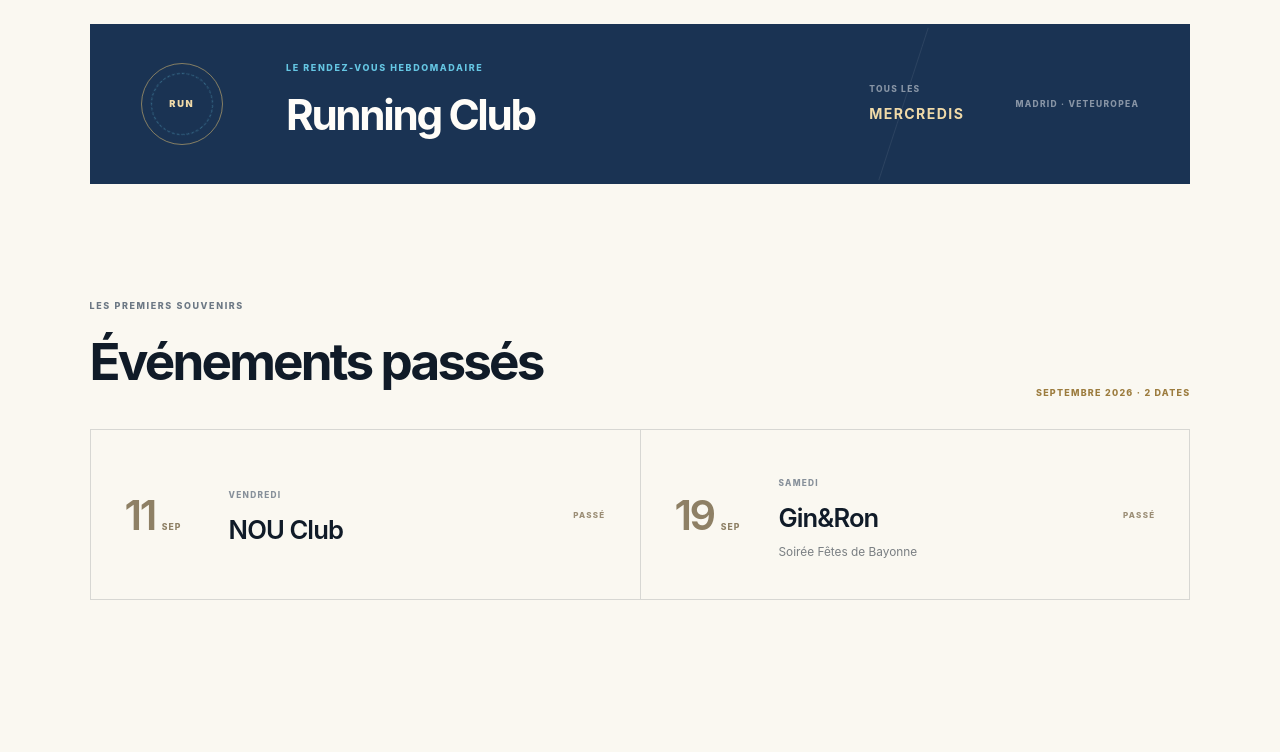
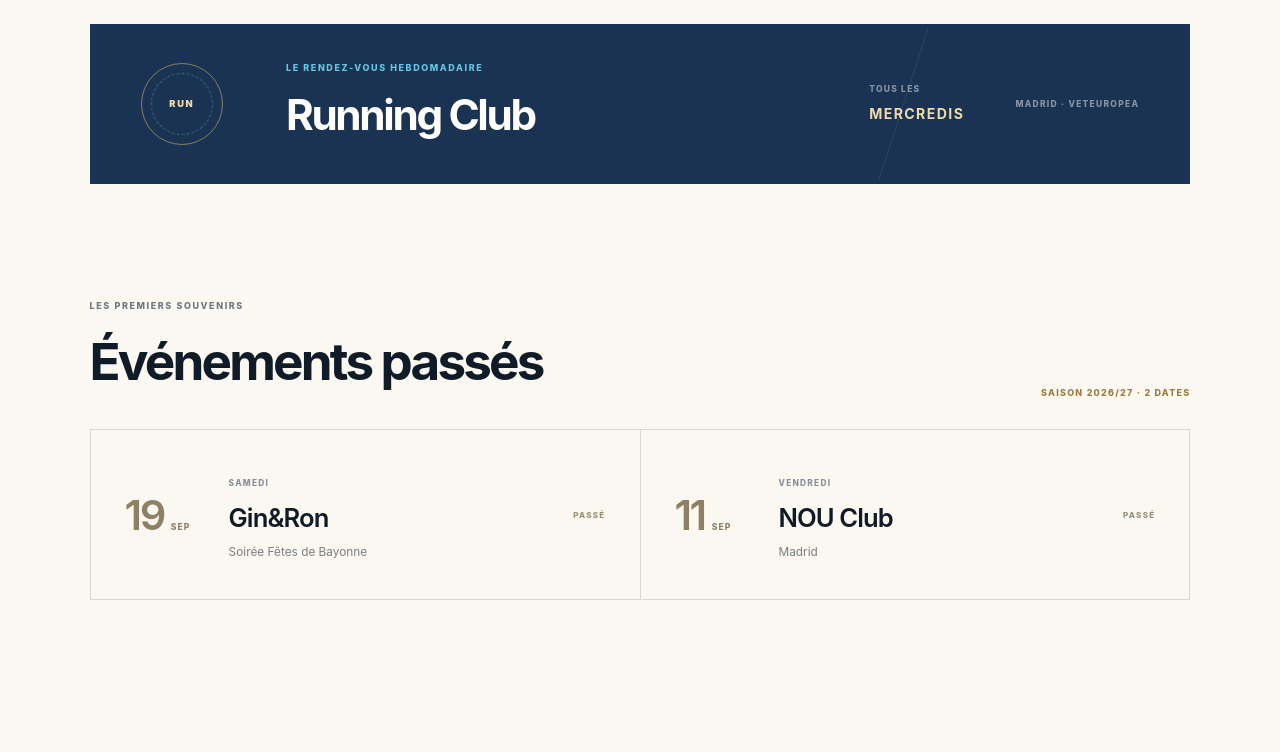
Before and after one commit to bdeveteuropea/bdeveteuropea.github.io, a Next.js app: page / in a window 1280 px wide. Shown: the part 4498-5250 px from the top of the page. Built offline with nearby package versions, Linux system fonts and the light colour scheme.

Commit message:
Automate agenda status from Madrid calendar date

```diff
--- a/app/page.tsx
+++ b/app/page.tsx
@@ -30,89 +30,148 @@ const experienceItems = [
   },
 ];
 
-const upcomingEvents = [
+const calendarEvents = [
   {
+    start: "2026-09-11",
+    end: "2026-09-11",
+    date: "11",
+    startDay: "11",
+    month: "SEP",
+    monthLong: "SEPTEMBRE",
+    weekday: "VENDREDI",
+    title: "NOU Club",
+    featureTitle: "NOU",
+    featureAccent: "Club",
+    detail: "Madrid",
+    tag: "CLUB",
+  },
+  {
+    start: "2026-09-19",
+    end: "2026-09-19",
+    date: "19",
+    startDay: "19",
+    month: "SEP",
+    monthLong: "SEPTEMBRE",
+    weekday: "SAMEDI",
+    title: "Gin&Ron",
+    featureTitle: "Gin&Ron",
+    featureAccent: "Fêtes de Bayonne",
+    detail: "Soirée Fêtes de Bayonne",
+    tag: "SOIRÉE",
+  },
+  {
+    start: "2026-09-25",
+    end: "2026-09-27",
     date: "25—27",
+    startDay: "25",
+    endDay: "27",
     month: "SEP",
+    monthLong: "SEPTEMBRE",
     weekday: "VEN. — DIM.",
-    dateTime: "2026-09-25/2026-09-27",
     title: "WEI d’intégration",
+    featureTitle: "WEI",
+    featureAccent: "d’intégration",
     detail: "Lloret del Mar",
     tag: "WEEK-END",
   },
   {
+    start: "2026-10-08",
+    end: "2026-10-08",
     date: "08",
+    startDay: "08",
     month: "OCT",
+    monthLong: "OCTOBRE",
     weekday: "JEUDI",
-    dateTime: "2026-10-08",
     title: "Jowke White Party",
+    featureTitle: "Jowke",
+    featureAccent: "White Party",
     detail: "× Kinespana × Dentalife",
     tag: "WHITE PARTY",
   },
   {
+    start: "2026-10-31",
+    end: "2026-10-31",
     date: "31",
+    startDay: "31",
     month: "OCT",
+    monthLong: "OCTOBRE",
     weekday: "SAMEDI",
-    dateTime: "2026-10-31",
     title: "Soirée Halloween",
+    featureTitle: "Soirée",
+    featureAccent: "Halloween",
     detail: "La nuit la plus sombre de l’année",
     tag: "HALLOWEEN",
   },
   {
+    start: "2026-11-27",
+    end: "2026-11-27",
     date: "27",
+    startDay: "27",
     month: "NOV",
+    monthLong: "NOVEMBRE",
     weekday: "VENDREDI",
-    dateTime: "2026-11-27",
     title: "Rooftop + boîte",
+    featureTitle: "Rooftop",
+    featureAccent: "+ boîte",
     detail: "Madrid",
     tag: "NIGHT OUT",
   },
   {
+    start: "2026-12-11",
+    end: "2026-12-11",
     date: "11",
+    startDay: "11",
     month: "DÉC",
+    monthLong: "DÉCEMBRE",
     weekday: "VENDREDI",
-    dateTime: "2026-12-11",
     title: "NOU Club",
+    featureTitle: "NOU",
+    featureAccent: "Club",
     detail: "Madrid",
     tag: "CLUB",
   },
   {
+    start: "2026-12-16",
+    end: "2026-12-16",
     date: "16",
+    startDay: "16",
     month: "DÉC",
+    monthLong: "DÉCEMBRE",
     weekday: "MERCREDI",
-    dateTime: "2026-12-16",
     title: "Gin&Ron",
+    featureTitle: "Gin&Ron",
+    featureAccent: "Madrid",
     detail: "Madrid",
     tag: "SOIRÉE",
   },
   {
+    start: "2026-12-18",
+    end: "2026-12-18",
     date: "18",
+    startDay: "18",
     month: "DÉC",
+    monthLong: "DÉCEMBRE",
     weekday: "VENDREDI",
-    dateTime: "2026-12-18",
     title: "Évent Rooftop Madrid",
+    featureTitle: "Évent Rooftop",
+    featureAccent: "Madrid",
     detail: "× Dentalife",
     tag: "ROOFTOP",
   },
 ];
 
-const pastEvents = [
-  {
-    date: "11",
-    month: "SEP",
-    weekday: "VENDREDI",
-    dateTime: "2026-09-11",
-    title: "NOU Club",
-  },
-  {
-    date: "19",
-    month: "SEP",
-    weekday: "SAMEDI",
-    dateTime: "2026-09-19",
-    title: "Gin&Ron",
-    detail: "Soirée Fêtes de Bayonne",
-  },
-];
+const agendaFallbackDate = "2026-09-24";
+
+function getMadridDateKey() {
+  const parts = new Intl.DateTimeFormat("en-GB", {
+    timeZone: "Europe/Madrid",
+    year: "numeric",
+    month: "2-digit",
+    day: "2-digit",
+  }).formatToParts(new Date());
+  const values = Object.fromEntries(parts.map((part) => [part.type, part.value]));
+  return `${values.year}-${values.month}-${values.day}`;
+}
 
 const teamRoles = ["Bureau", "Événementiel", "Communication", "Partenariats"];
 
@@ -138,6 +197,7 @@ export default function Home() {
   const [scrolled, setScrolled] = useState(false);
   const [progress, setProgress] = useState(0);
   const [activeExperience, setActiveExperience] = useState(0);
+  const [agendaToday, setAgendaToday] = useState(agendaFallbackDate);
   const heroRef = useRef<HTMLElement>(null);
 
   useEffect(() => {
@@ -158,6 +218,13 @@ export default function Home() {
       document.body.style.overflow = "";
     };
   }, [menuOpen]);
+
+  useEffect(() => {
+    const updateAgendaDate = () => setAgendaToday(getMadridDateKey());
+    updateAgendaDate();
+    const timer = window.setInterval(updateAgendaDate, 60_000);
+    return () => window.clearInterval(timer);
+  }, []);
 
   useEffect(() => {
     const observer = new IntersectionObserver(
@@ -184,6 +251,12 @@ export default function Home() {
   };
 
   const closeMenu = () => setMenuOpen(false);
+  const upcomingEvents = calendarEvents.filter((event) => event.end >= agendaToday);
+  const pastEvents = calendarEvents.filter((event) => event.end < agendaToday).slice().reverse();
+  const featuredEvent = upcomingEvents[0];
+  const featuredEventIsLive = featuredEvent
+    ? featuredEvent.start <= agendaToday && featuredEvent.end >= agendaToday
+    : false;
 
   return (
     <div className="site-shell">
@@ -444,22 +517,42 @@ export default function Home() {
           </div>
 
           <div className="agenda-board" data-reveal>
-            <div className="agenda-feature">
+            {featuredEvent ? (
+              <div className="agenda-feature" aria-live="polite">
                 <div className="feature-label">
-                <span className="live-dot" /> PROCHAIN ÉVÉNEMENT
+                  <span className="live-dot" />
+                  {featuredEventIsLive ? "EN CE MOMENT" : "PROCHAIN ÉVÉNEMENT"}
                 </div>
-              <time className="agenda-feature-date" dateTime="2026-09-25">
-                <span>25</span>
+                <time className="agenda-feature-date" dateTime={featuredEvent.start}>
+                  <span>{featuredEvent.startDay}</span>
+                  {featuredEvent.endDay && (
+                    <>
                       <i>→</i>
-                <span>27</span>
-                <small>SEPTEMBRE</small>
+                      <span>{featuredEvent.endDay}</span>
+                    </>
+                  )}
+                  <small>{featuredEvent.monthLong}</small>
                 </time>
                 <div className="feature-copy">
-                <p>VEN. — DIM. · LLORET DEL MAR</p>
-                <h3>WEI<br /><em>d’intégration</em></h3>
+                  <p>{featuredEvent.weekday} · {featuredEvent.detail.toUpperCase()}</p>
+                  <h3>
+                    {featuredEvent.featureTitle}
+                    <br />
+                    <em>{featuredEvent.featureAccent}</em>
+                  </h3>
                 </div>
                 <span className="feature-v">V</span>
               </div>
+            ) : (
+              <div className="agenda-feature agenda-feature-empty" aria-live="polite">
+                <div className="feature-label">SAISON 2026 · TERMINÉE</div>
+                <div className="feature-copy">
+                  <p>LE PROCHAIN RENDEZ-VOUS SE PRÉPARE</p>
+                  <h3>La suite<br /><em>arrive bientôt.</em></h3>
+                </div>
+                <span className="feature-v">V</span>
+              </div>
+            )}
             <div className="agenda-list">
               <div className="agenda-list-heading">
                 <span>À VENIR</span>
@@ -468,9 +561,9 @@ export default function Home() {
               {upcomingEvents.slice(1).map((item) => (
                 <article
                   className="agenda-row"
-                  key={item.dateTime}
+                  key={item.start}
                 >
-                  <time className="agenda-date" dateTime={item.dateTime}>
+                  <time className="agenda-date" dateTime={item.start}>
                     <strong>{item.date}</strong>
                     <span>{item.month}</span>
                   </time>
@@ -483,6 +576,11 @@ export default function Home() {
                   <span className="agenda-row-mark" aria-hidden="true">↗</span>
                 </article>
               ))}
+              {upcomingEvents.length <= 1 && (
+                <div className="agenda-empty-row">
+                  <span>Les prochaines dates seront annoncées ici.</span>
+                </div>
+              )}
             </div>
           </div>
 
@@ -507,12 +605,12 @@ export default function Home() {
                 <p>LES PREMIERS SOUVENIRS</p>
                 <h3>Événements passés</h3>
               </div>
-              <span>SEPTEMBRE 2026 · {pastEvents.length} DATES</span>
+              <span>SAISON 2026/27 · {pastEvents.length} DATES</span>
             </div>
             <div className="past-grid">
               {pastEvents.map((item) => (
-                <article className="past-card" key={item.dateTime}>
-                  <time dateTime={item.dateTime}>
+                <article className="past-card" key={item.start}>
+                  <time dateTime={item.start}>
                     <strong>{item.date}</strong>
                     <span>{item.month}</span>
                   </time>
```
Lines whose indentation alone changed are shown as unchanged.
